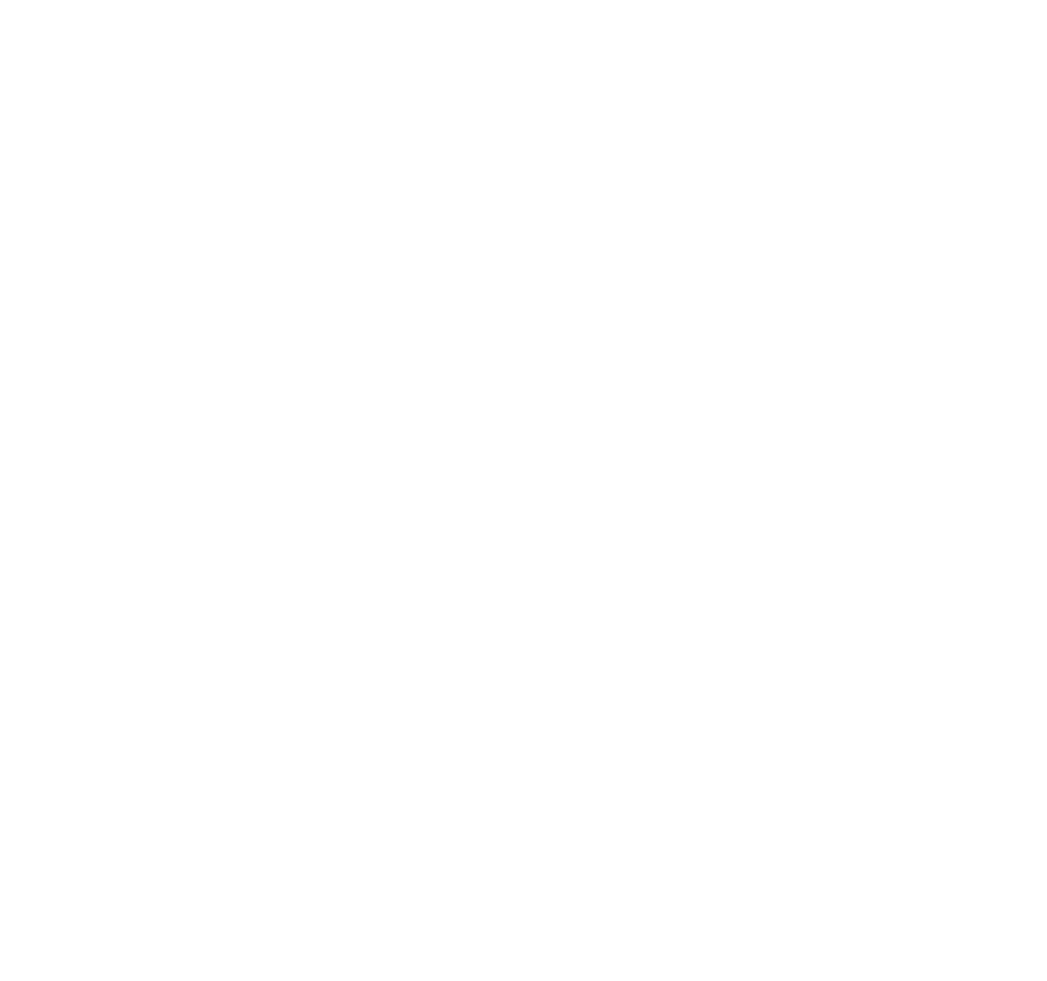
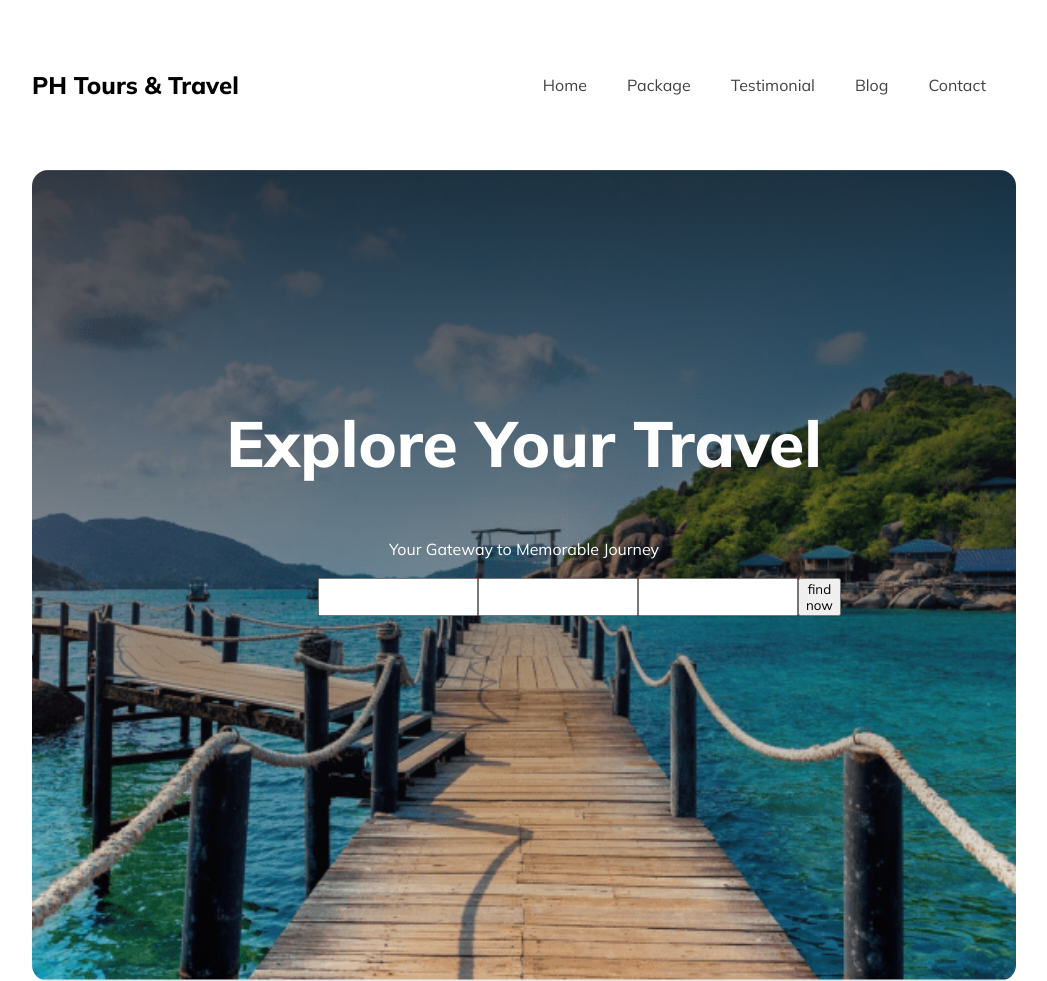
Before and after one commit to pranto-bpi/B9A2-TRAVEL-WEBSITE, a plain HTML site: page index.html in a window 1280 px wide. Shown: the whole page, without its empty margins (116-1163 px from the left). Before the commit the page ends 800 px from the top, so only its background shows below. Drawn offline with Linux system fonts and the light colour scheme.

Commit message:
banner section added

```diff
--- a/index.html
+++ b/index.html
@@ -1,15 +1,48 @@
 <!DOCTYPE html>
 <html lang="en">
+
 <head>
      <meta charset="UTF-8">
      <meta name="viewport" content="width=device-width, initial-scale=1.0">
      <title>PH Tours And Travel</title>
+     <link rel="stylesheet" href="styles/style.css">
 </head>
+
 <body>
      <header>
+          <nav>
+               <h2 class="section-title">PH Tours & Travel</h2>
+
+               <ul>
+                    <li><a href="">Home</a></li>
+                    <li><a href="">Package</a></li>
+                    <li><a href="">Testimonial</a></li>
+                    <li><a href="">Blog</a></li>
+                    <li><a href="">Contact</a></li>
+               </ul>
+          </nav>
+          <section class="banner">
+               <div class="banner-content">
+                    <h2 class="banner-title">Explore Your Travel</h2>
+                    <p class="banner-description">
+                         Your Gateway to Memorable Journey
+                    </p>
+                    <div class="banner-input">
+                         <input type="text" placeholder="">
+                         <input type="text">
+                         <input type="text">
+                         <button>find now</button>
+
+                    </div>
+
+
+               </div>
+
+          </section>
 
      </header>
      <main>
+
 
      </main>
      <footer>
@@ -17,4 +50,5 @@
      </footer>
 
 </body>
+
 </html>
--- a/styles/style.css
+++ b/styles/style.css
@@ -0,0 +1,74 @@
+@import url('https://fonts.googleapis.com/css2?family=Inter:wght@400;500;700;800&family=Merriweather:wght@400;700;900&family=Mulish:wght@400;800&family=Open+Sans:wght@400;700;800&display=swap');
+
+/* Shared Style */
+*{
+     font-family: 'Mulish', sans-serif;
+}
+
+
+nav {
+     display: flex;
+     justify-content: space-between;
+     align-items: center;
+     margin: 50px 140px;
+}
+
+
+
+nav>ul {
+     display: flex;
+     gap: 10px;
+}
+
+nav li {
+     list-style: none;
+     margin-right: 30px;
+     font-weight: 500;
+     font-size: 1rem;
+}
+
+nav li a {
+     text-decoration: none;
+     color: #424242;
+}
+
+
+
+.banner {
+
+     background: linear-gradient(180deg, rgba(19, 19, 24, 0.80) 0%, rgba(19, 19, 24, 0.00) 100%), url(../Images/banner.png);
+     border-radius: 16px;
+     background-size: cover;
+     background-position: center;
+     align-items: center;
+     justify-content: center;
+     margin: 0 140px;
+     padding: 180px;
+     height: 100%;
+
+
+
+}
+.banner-content{
+     text-align: center;
+
+ }
+
+.banner-title {
+     color: #FFF;
+     font-size: 64px;
+     font-weight: 800;
+
+}
+
+.banner-description{
+color: #FFF;
+font-style: 15px;
+font-weight: 400;
+line-height: 26px;
+}
+.banner-input{
+     display: flex;
+     background: #c51414;
+     margin: 0 106px  185px;
+}
```
Also changed, not shown: Images/banner.png (renamed from Images/Group 13 (1) (1).png).
